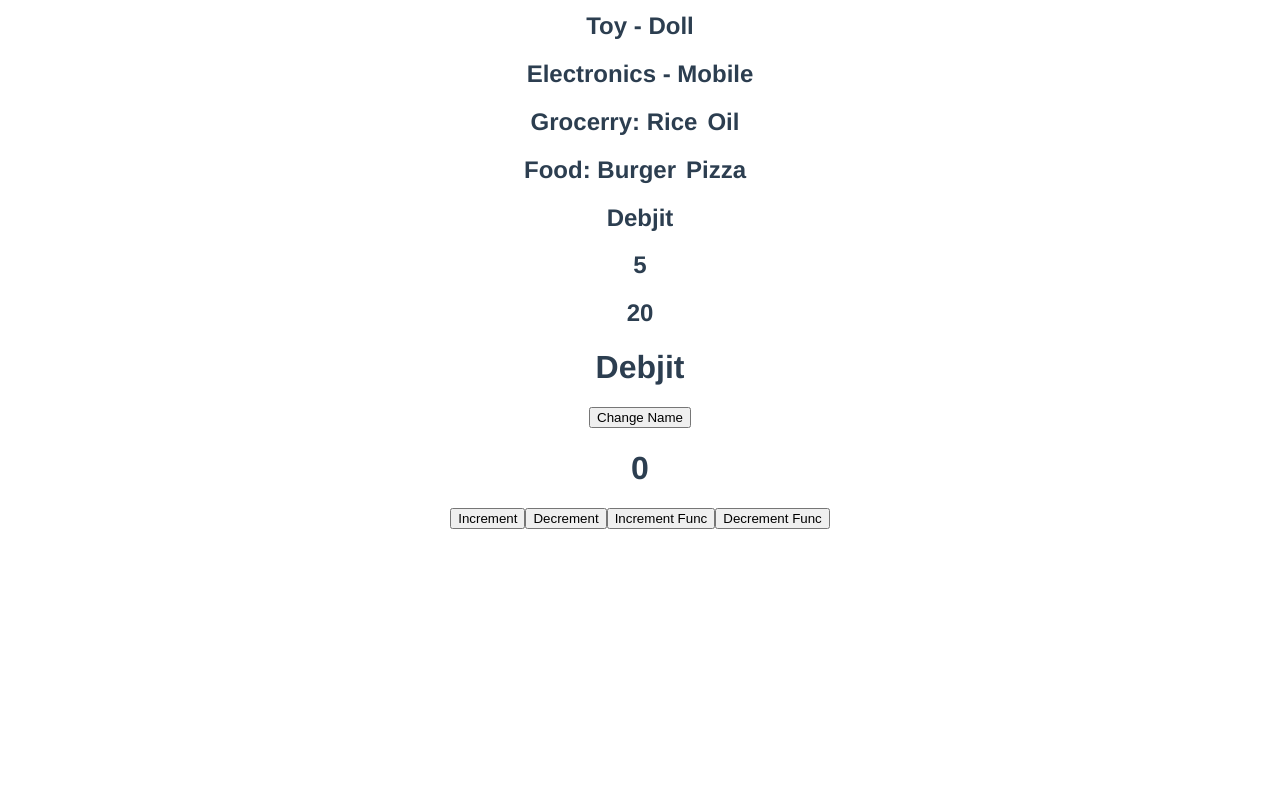
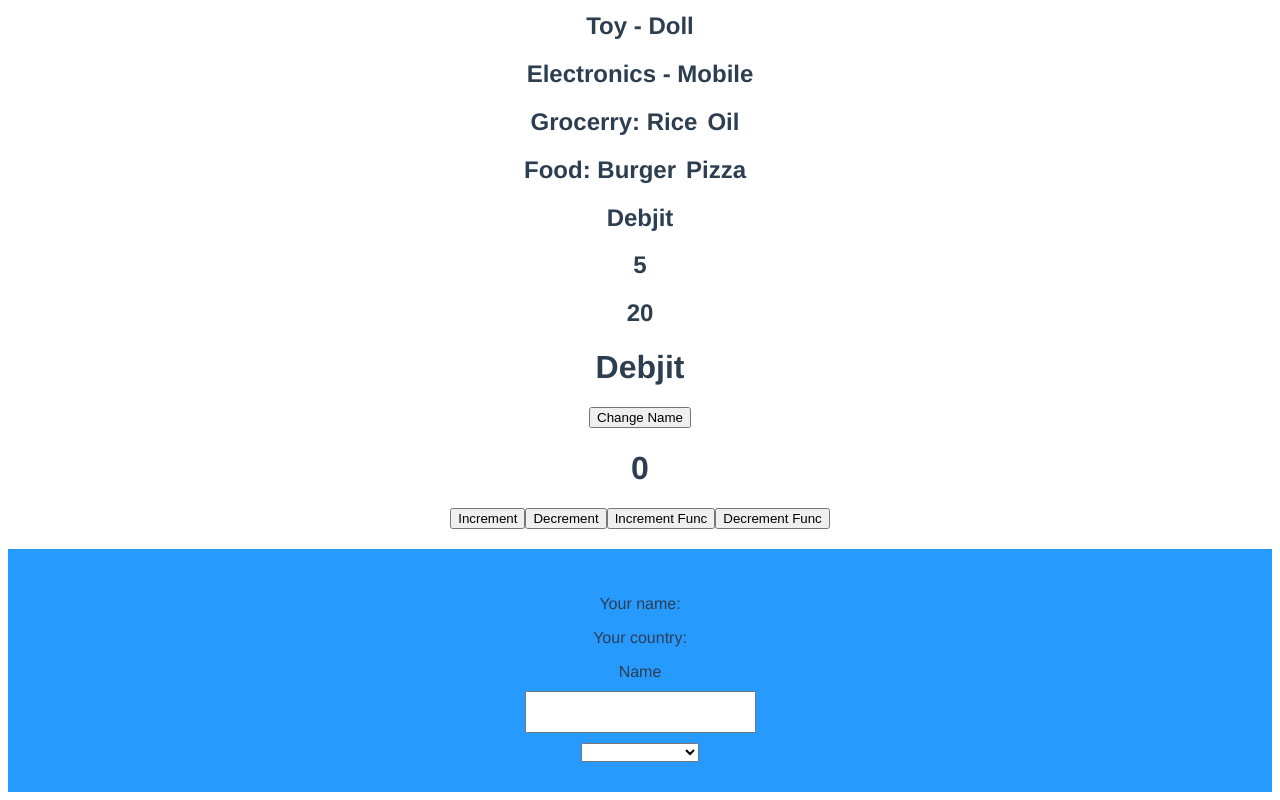
Before and after one commit to DebjitPramanick/Practice-Vue, a Vue app in the folder firstapp/: page / in a window 1280 px wide. Shown: the part 817-1617 px from the top of the page. Before the commit the page ends 1354 px from the top, so only its background shows below. Built offline with nearby package versions, Linux system fonts and the light colour scheme.

Commit message:
Form Handling

```diff
--- a/firstapp/src/App.vue
+++ b/firstapp/src/App.vue
@@ -52,6 +52,7 @@
     </template>
 
     <Methods />
+    <Forms />
 
   </div>
 </template>
@@ -59,11 +60,13 @@
 <script>
 
 import Methods from './Methods.vue'
+import Forms from './Forms.vue'
 
 export default {
   name: 'App',
   components: {
-    Methods
+    Methods,
+    Forms
   },
   data(){
     return {
--- /dev/null
+++ b/firstapp/src/Forms.vue
@@ -0,0 +1,49 @@
+<template>
+  <div class="forms">
+    <form>
+        <p>Your name: {{values.name}}</p>
+        <p>Your country: {{values.country}}</p>
+        <div>
+            <label for='name'>Name</label>
+            <input type="text" id='name' v-model="values.name"/>
+            <select id="country" v-model="values.country">
+                <option value="Select a country" selected>Select a country</option>
+                <option value="India">India</option>
+                <option value="Germany">Germany</option>
+                <option value="Paris">Paris</option>
+            </select>
+        </div>
+    </form>
+  </div>
+</template>
+
+<script>
+export default {
+  name: 'Forms',
+  data(){
+      return{
+          values: {
+              name: '',
+              country: ''
+          }
+      }
+  },
+  methods: {
+
+  }
+}
+</script>
+
+<style scoped>
+.forms{
+    margin-top: 20px;
+    background: #279aff;
+    padding: 30px;
+}
+input{
+    display: block;
+    margin: 10px auto;
+    padding: 10px;
+    font-size: 16px;
+}
+</style>
```
